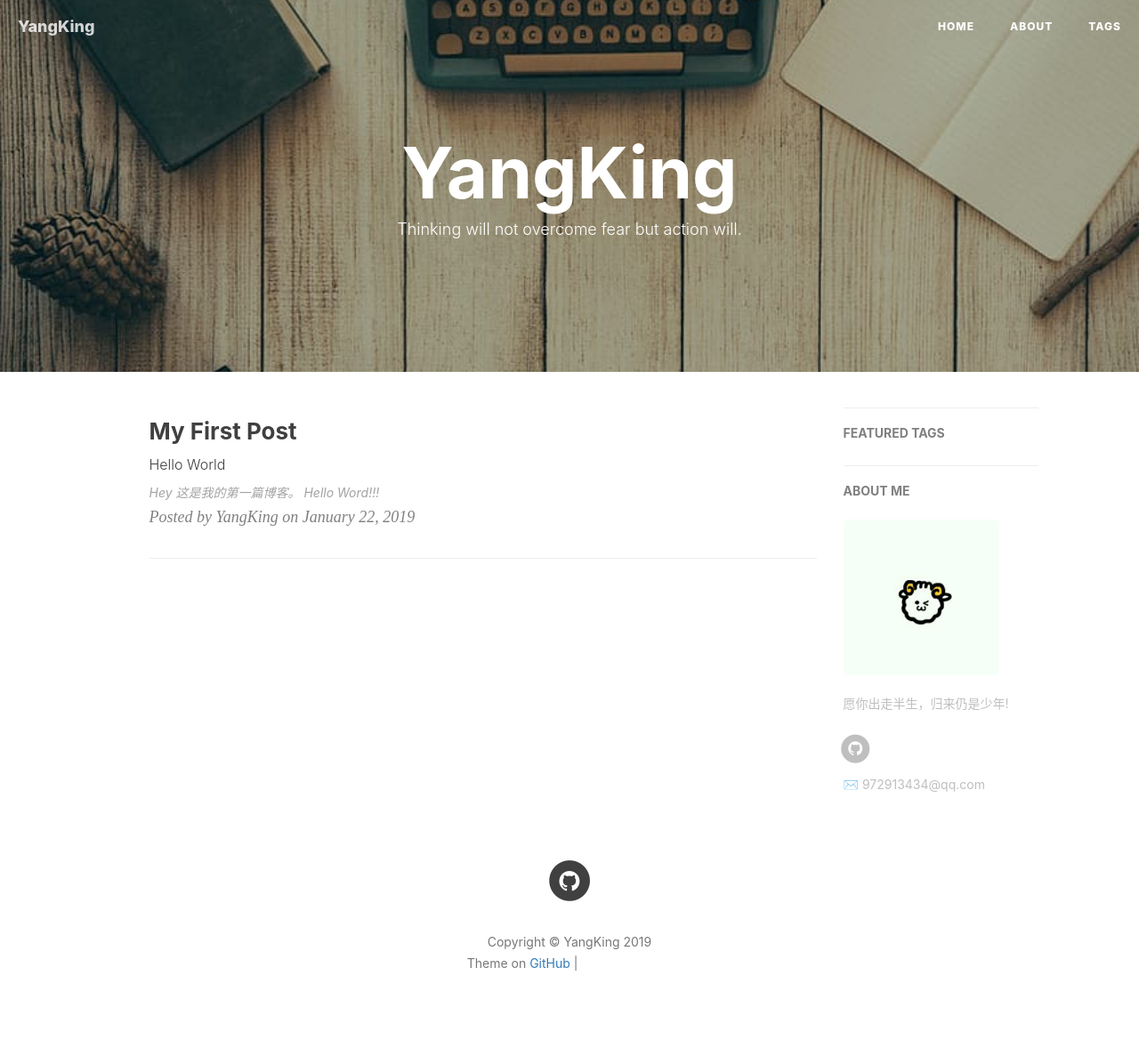
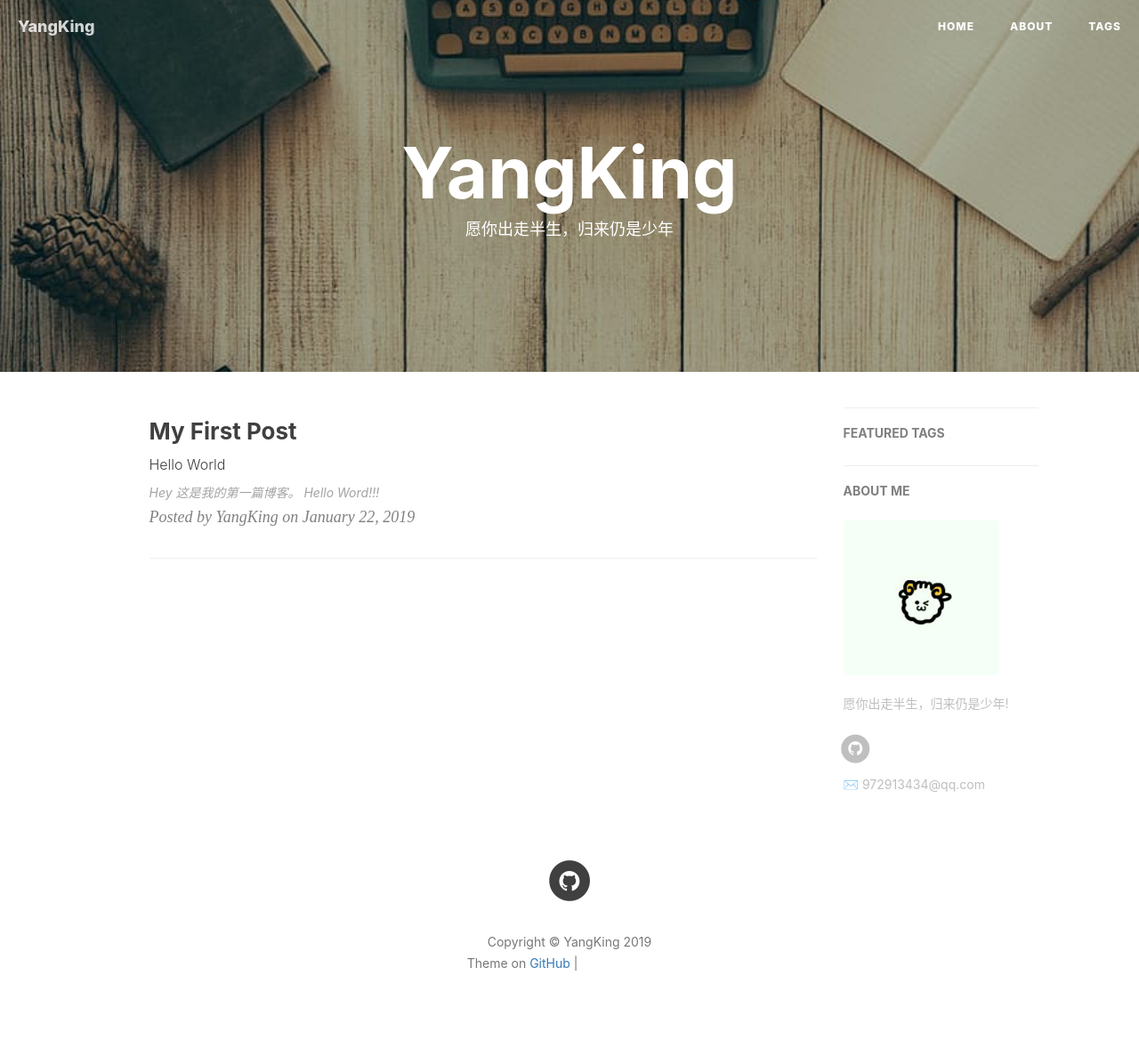
Before and after one commit to YangKing0834131/YangKing0834131.github.io, a Jekyll site: the page built from index.html, in a window 1280 px wide. Shown: the whole page at 89% size. Built offline with Jekyll 4.4.1, drawn with Linux system fonts in a browser that asks for light colours; nearby versions of some CDN libraries; the list of posts is cut into pages by our own code; comment, search, counter and statistics services are not loaded; grey boxes are pictures that could not be loaded.

Commit message:
Update index.html

```diff
--- a/index.html
+++ b/index.html
@@ -1,6 +1,6 @@
 ---
 layout: page
-description: "Thinking will not overcome fear but action will."
+description: "愿你出走半生，归来仍是少年"
 ---
 
 {% for post in paginator.posts %}
```
